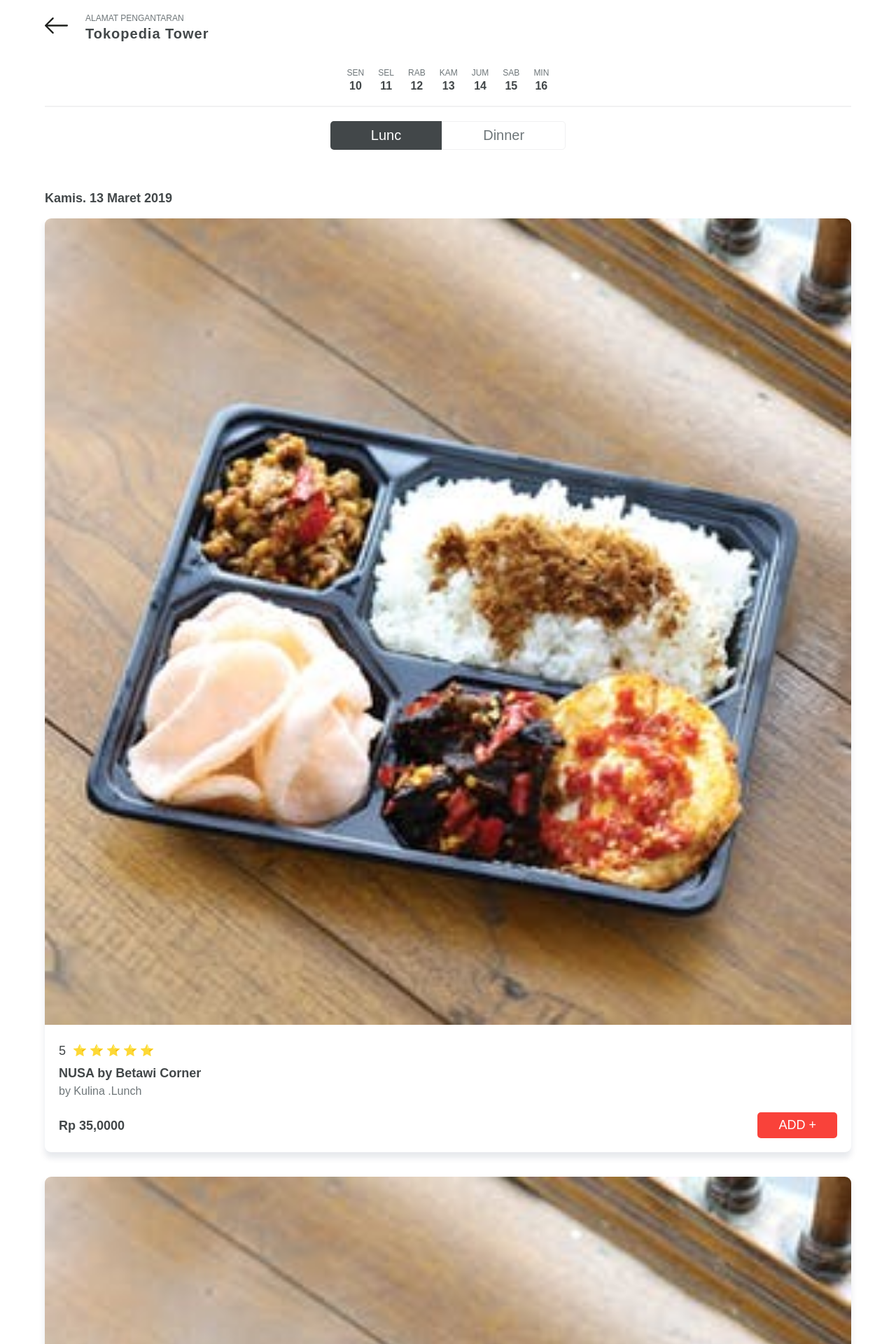
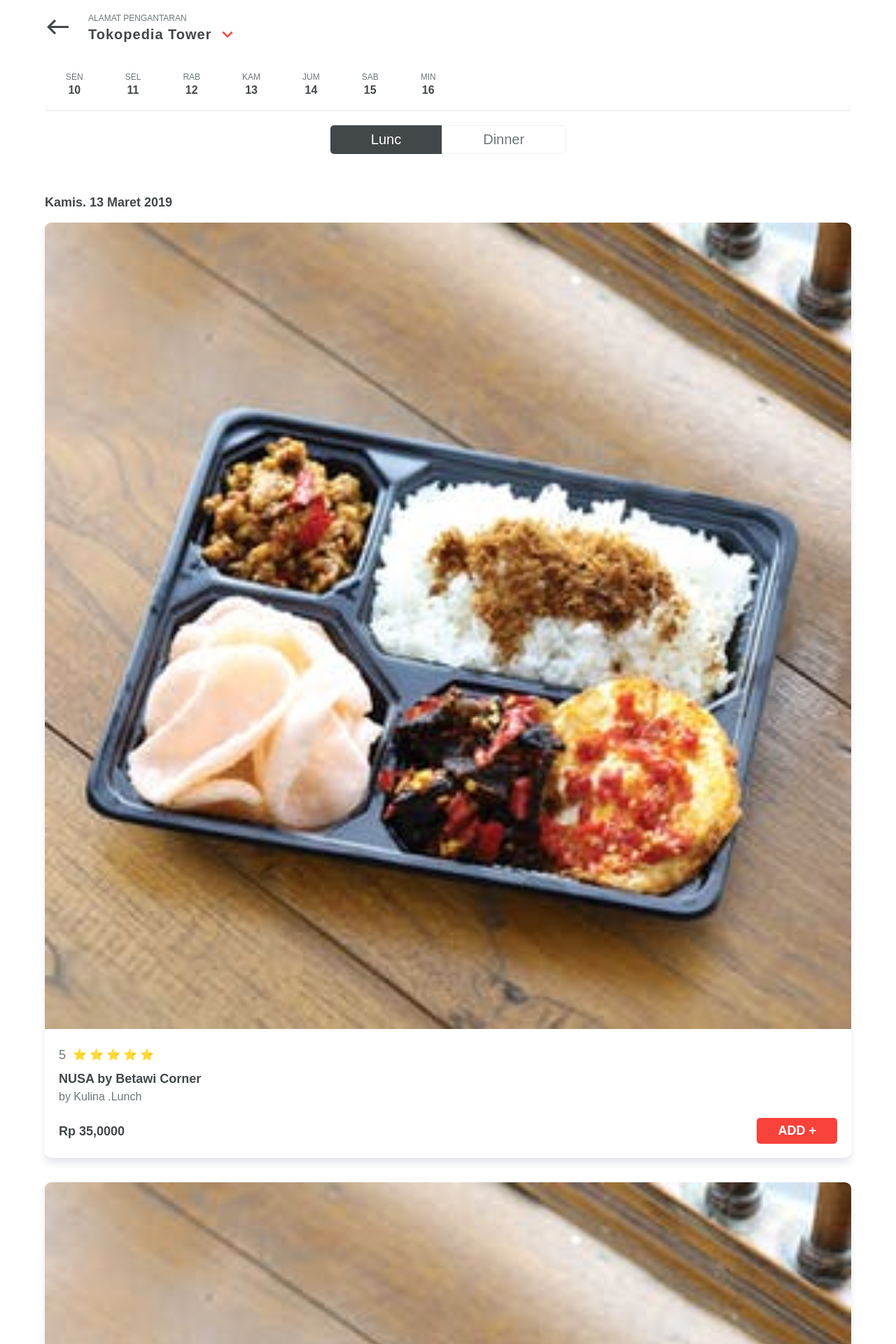
Before and after one commit to apriliandi246/68e34121ecd9bee1d0fd3146ccce98a31fb79880, a React (Create React App) app: page / in a window 1280 px wide. Shown: the top 1920 px of the page at 70% size. Built offline with nearby package versions, Linux system fonts and the light colour scheme.

Commit message:
refactor css code and add some improvement

```diff
--- a/src/App.js
+++ b/src/App.js
@@ -9,7 +9,7 @@ const Container = styled.div`
    margin: 20px auto;
 `;
 
-function App() {
+export default function App() {
    return (
       <Container>
          <Header />
@@ -19,5 +19,3 @@ function App() {
       </Container>
    );
 }
-
-export default App;
--- a/src/components/ButtonTime.js
+++ b/src/components/ButtonTime.js
@@ -3,30 +3,30 @@ import styled from "styled-components";
 const Container = styled.div`
    width: 100%;
    display: flex;
+   margin-top: 20px;
    justify-content: center;
-   margin-top: 20px;
 
-   .lunch {
+   .lunch-btn {
+      border: none;
+      outline: none;
       color: #ffffff;
+      font-size: 20px;
       padding: 8px 58px;
+      background-color: #424749;
       border-top-left-radius: 5px;
       border-bottom-left-radius: 5px;
-      outline: none;
-      border: none;
-      font-size: 20px;
-      background-color: #424749;
       font-family: Arial, Helvetica, sans-serif;
    }
 
-   .dinner {
+   .dinner-btn {
+      outline: none;
+      color: #6e7679;
+      font-size: 20px;
       padding: 8px 58px;
+      border: 1px solid #f1f1f2;
+      background-color: #ffffff;
       border-top-right-radius: 5px;
       border-bottom-right-radius: 5px;
-      outline: none;
-      border: 1px solid #f1f1f2;
-      background-color: #ffffff;
-      font-size: 20px;
-      color: #6e7679;
       font-family: Arial, Helvetica, sans-serif;
    }
 `;
@@ -34,8 +34,8 @@ const Container = styled.div`
 function ButtonTime() {
    return (
       <Container>
-         <button className="lunch">Lunc</button>
-         <button className="dinner">Dinner</button>
+         <button className="lunch-btn">Lunc</button>
+         <button className="dinner-btn">Dinner</button>
       </Container>
    );
 }
--- a/src/components/Card.js
+++ b/src/components/Card.js
@@ -3,8 +3,8 @@ import food from "../img/NUSA by Betawi Corner.jpeg";
 
 const Card = styled.div`
    width: 100%;
+   margin-bottom: 35px;
    border-radius: 0px 0px 9px 9px;
-   margin-bottom: 35px;
    box-shadow: 0px 8px 10px 0px rgba(10, 31, 68, 0.1);
 
    img {
@@ -24,24 +24,24 @@ const CardDesc = styled.div`
    }
 
    .card__rating {
-      margin-bottom: 14px;
       display: flex;
       align-items: center;
+      margin-bottom: 16px;
    }
 
    .card__rating-number {
-      color: #424749;
+      color: #6e7679;
       font-size: 18px;
       margin-right: 10px;
       font-family: Arial, Helvetica, sans-serif;
    }
 
    .card__food-name {
+      color: #424749;
       font-size: 18px;
-      color: #424749;
-      font-family: Arial, Helvetica, sans-serif;
       font-weight: bold;
       margin-bottom: 9px;
+      font-family: Arial, Helvetica, sans-serif;
    }
 
    .card__food-by {
@@ -51,10 +51,10 @@ const CardDesc = styled.div`
    }
 
    .card__footer {
+      display: flex;
       margin-top: 22px;
-      display: flex;
+      align-items: center;
       justify-content: space-between;
-      align-items: center;
    }
 
    .card__price {
@@ -65,18 +65,19 @@ const CardDesc = styled.div`
    }
 
    .card__add-btn {
+      border: none;
+      outline: none;
       color: #ffffff;
       font-size: 18px;
-      outline: none;
+      padding: 8px 30px;
+      font-weight: bold;
+      border-radius: 5px;
       background-color: #f9423a;
-      border: none;
-      padding: 8px 30px;
-      border-radius: 5px;
       font-family: Arial, Helvetica, sans-serif;
    }
 `;
 
-function App() {
+export default function App() {
    return (
       <Card>
          <img src={food} alt="food" />
@@ -84,7 +85,7 @@ function App() {
          <CardDesc>
             <div className="card__rating">
                <span className="card__rating-number">5</span>
-               <span>⭐ ⭐ ⭐ ⭐ ⭐</span>
+               <span className="card__rating-star">⭐ ⭐ ⭐ ⭐ ⭐</span>
             </div>
 
             <h1 className="card__food-name">NUSA by Betawi Corner</h1>
@@ -98,5 +99,3 @@ function App() {
       </Card>
    );
 }
-
-export default App;
--- a/src/components/Date.js
+++ b/src/components/Date.js
@@ -34,16 +34,16 @@ const dates = [
 
 const Container = styled.div`
    width: 100%;
+   display: flex;
    margin-top: 40px;
-   display: flex;
-   justify-content: center;
+   overflow-x: scroll;
 `;
 
 const Dates = styled.div`
    display: flex;
+   align-items: center;
+   padding-inline: 30px;
    flex-direction: column;
-   align-items: center;
-   margin-inline: 10px;
    font-family: Arial, Helvetica, sans-serif;
 
    .day {
@@ -63,7 +63,7 @@ const Line = styled.hr`
    border: 1px solid #f1f1f2;
 `;
 
-function Date() {
+export default function Date() {
    return (
       <React.Fragment>
          <Container>
@@ -79,5 +79,3 @@ function Date() {
       </React.Fragment>
    );
 }
-
-export default Date;
--- a/src/components/Header.js
+++ b/src/components/Header.js
@@ -1,5 +1,4 @@
 import styled from "styled-components";
-import leftArrow from "../img/left-arrow.svg";
 
 const Container = styled.div`
    display: flex;
@@ -9,33 +8,57 @@ const Container = styled.div`
 const HeaderMenu = styled.div`
    margin-left: 25px;
    font-family: Arial, Helvetica, sans-serif;
-`;
 
-const HeaderMenuOne = styled.p`
+   p {
       color: #6e7679;
       font-size: 12px;
-   margin-bottom: 6px;
-`;
+      margin-bottom: 2px;
+   }
 
-const HeaderMenuTwo = styled.h1`
+   h1 {
+      display: flex;
       color: #424749;
       font-size: 20px;
       font-weight: bold;
       letter-spacing: 1px;
-`;
+      align-items: center;
+   }
 
-const LeftIcon = styled.img`
-   width: 33px;
-   height: 33px;
+   svg {
+      margin-left: 7px;
+   }
 `;
 
 function Header() {
    return (
       <Container>
-         <LeftIcon src={leftArrow} alt="arrow-left" />
+         <svg
+            xmlns="http://www.w3.org/2000/svg"
+            enableBackground="new 0 0 24 24"
+            viewBox="0 0 24 24"
+            fill="#424749"
+            width="37px"
+            height="37px"
+         >
+            <rect fill="none" height="24" width="24" />
+            <path d="M9,19l1.41-1.41L5.83,13H22V11H5.83l4.59-4.59L9,5l-7,7L9,19z" />
+         </svg>
+
          <HeaderMenu>
-            <HeaderMenuOne>ALAMAT PENGANTARAN</HeaderMenuOne>
-            <HeaderMenuTwo>Tokopedia Tower</HeaderMenuTwo>
+            <p>ALAMAT PENGANTARAN</p>
+            <h1>
+               Tokopedia Tower{" "}
+               <svg
+                  xmlns="http://www.w3.org/2000/svg"
+                  viewBox="0 0 24 24"
+                  fill="#f9423a"
+                  width="30px"
+                  height="30px"
+               >
+                  <path d="M0 0h24v24H0V0z" fill="none" />
+                  <path d="M7.41 8.59L12 13.17l4.59-4.58L18 10l-6 6-6-6 1.41-1.41z" />
+               </svg>
+            </h1>
          </HeaderMenu>
       </Container>
    );
--- a/src/components/Posts.js
+++ b/src/components/Posts.js
@@ -6,16 +6,16 @@ const Container = styled.div`
    width: 100%;
    margin: auto;
    display: flex;
+   align-items: center;
    flex-direction: column;
-   align-items: center;
 `;
 
 const TitleDate = styled.h1`
    color: #424749;
    font-size: 18px;
+   margin-top: 60px;
    font-weight: bold;
    margin-bottom: 20px;
-   margin-top: 60px;
    font-family: Arial, Helvetica, sans-serif;
 `;
 
```
Also changed, not shown: src/img/left-arrow.svg (deleted), src/img/rating.png (deleted). Lines whose indentation alone changed are shown as unchanged.
